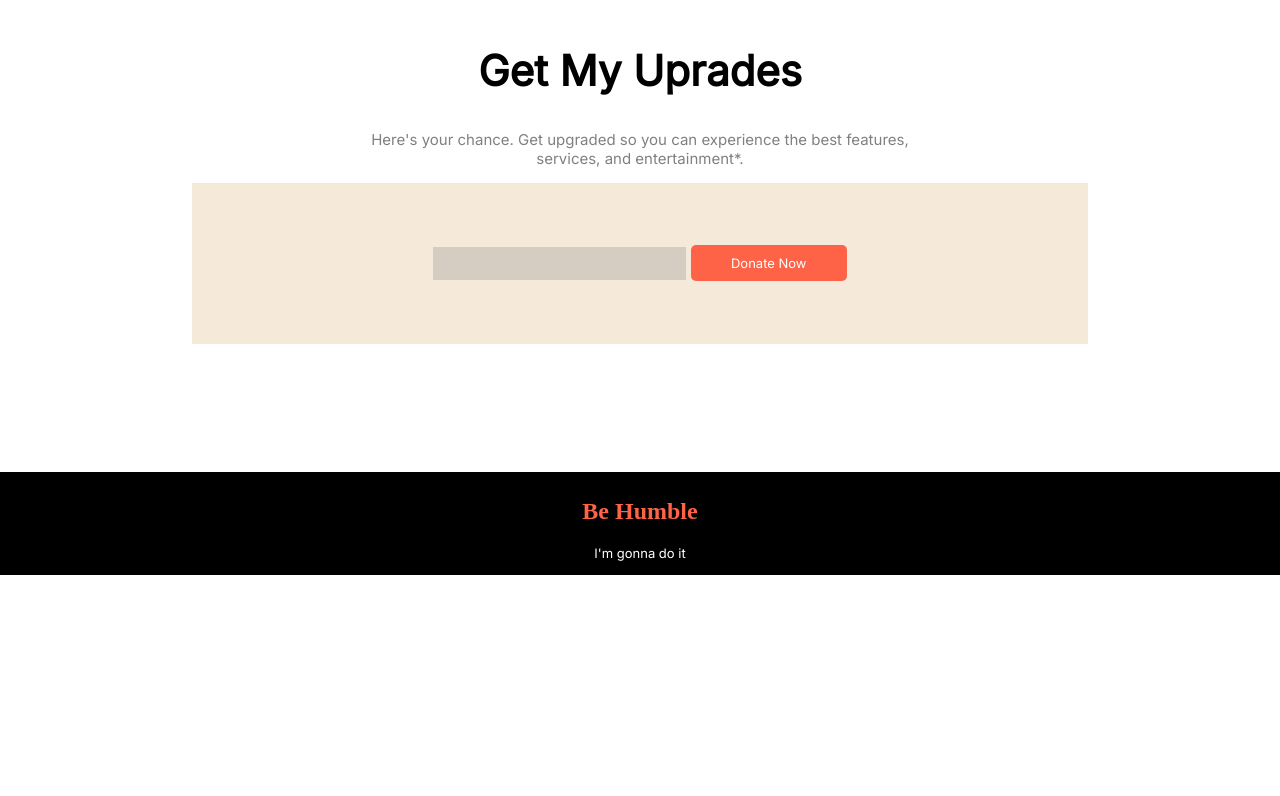
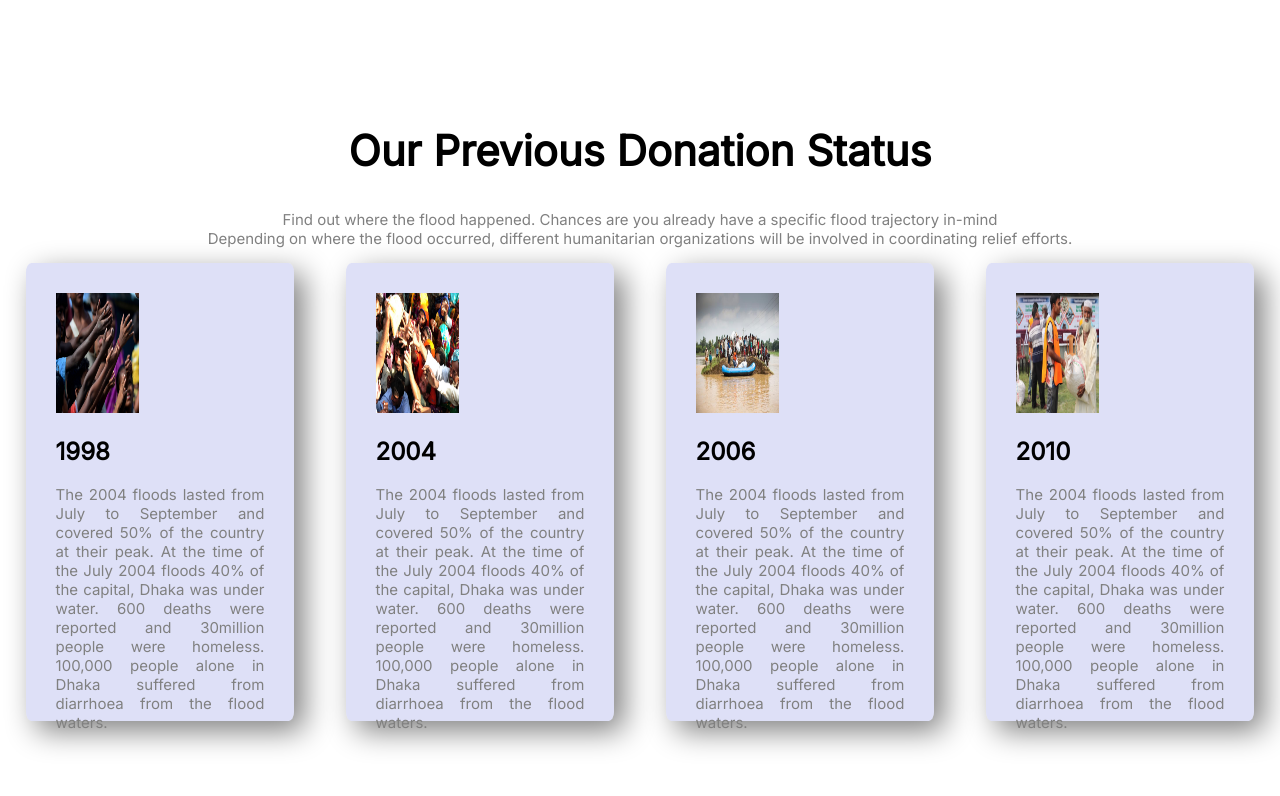
Before and after one commit to sabrababra/first-assigment-repo, a plain HTML site: page index.html in a window 1280 px wide. Shown: the part 1964-2760 px from the top of the page. Before the commit the page ends 2552 px from the top, so only its background shows below. Drawn offline with Linux system fonts and the light colour scheme.

Commit message:
project done

```diff
--- a/index.html
+++ b/index.html
@@ -64,6 +64,35 @@
      </section>
      <section>
         <div class="sec-two">
+            <h1>Our Previous Donation Status</h1>
+            <p>Find out where the flood happened. Chances are you already have a specific flood trajectory in-mind <br>
+            Depending on where the flood occurred, different humanitarian organizations will be involved in coordinating relief efforts.</p>
+        </div>
+        <div class="list">
+            <div class="div-dec">
+                <img src="images/donation13.jpg" alt="">
+                <h1>1998</h1>
+                <p>The 2004 floods lasted from July to September and covered 50% of the country at their peak. At the time of the July 2004 floods 40% of the capital, Dhaka was under water. 600 deaths were reported and 30million people were homeless. 100,000 people alone in Dhaka suffered from diarrhoea from the flood waters.</p>
+            </div>
+            <div class="div-dec">
+                <img src="images/donation0.jpg" alt="">
+                <h1>2004</h1>
+                <p>The 2004 floods lasted from July to September and covered 50% of the country at their peak. At the time of the July 2004 floods 40% of the capital, Dhaka was under water. 600 deaths were reported and 30million people were homeless. 100,000 people alone in Dhaka suffered from diarrhoea from the flood waters.</p>
+            </div>
+            <div class="div-dec">
+                <img src="images/donation15.jpg" alt="">
+                <h1>2006</h1>
+                <p>The 2004 floods lasted from July to September and covered 50% of the country at their peak. At the time of the July 2004 floods 40% of the capital, Dhaka was under water. 600 deaths were reported and 30million people were homeless. 100,000 people alone in Dhaka suffered from diarrhoea from the flood waters.</p>
+            </div>
+            <div class="div-dec">
+                <img src="images/donation10.jpg" alt="">
+                <h1>2010</h1>
+                <p>The 2004 floods lasted from July to September and covered 50% of the country at their peak. At the time of the July 2004 floods 40% of the capital, Dhaka was under water. 600 deaths were reported and 30million people were homeless. 100,000 people alone in Dhaka suffered from diarrhoea from the flood waters.</p>
+            </div>
+        </div>
+     </section>
+     <section>
+        <div class="sec-two">
             <h1>Get My Uprades</h1>
             <p>Here's your chance. Get upgraded so you can experience the best features,<br> services, and entertainment*.</p>
         </div>
--- a/style.css
+++ b/style.css
@@ -80,6 +80,19 @@ hr{
     border-radius: 5px;
 
 }
+.list img{
+    height: 30%;
+    width: 40%;
+}
+.div-dec{
+    background-color: #9299e64e;
+    padding:30px;
+    margin-right: 2%;
+    margin-left: 2%;
+    width: 33%;
+    border-radius: 2%;
+    box-shadow: 10px 10px 30px gray;
+}
 .list div p{
     font-size: 15px;
     color: gray;
@@ -128,7 +141,7 @@ footer{
     background-color: black;
     text-align: center;
    padding-top: 8%;
-   padding-bottom: 0;
+
 }
 footer h2{
   color: tomato;
```
Also changed, not shown: images/donation15.jpg (added).
